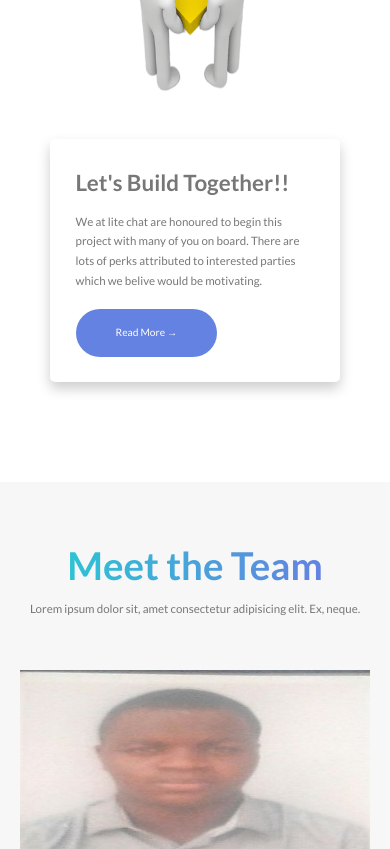
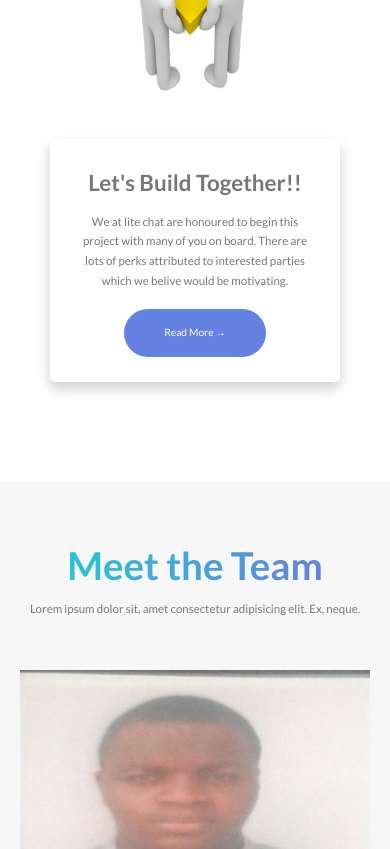
Before and after one commit to FolorunshoAyo/LightChat, a website: page index.html in a window 390 px wide. Shown: the part 3160-4009 px from the top of the page. Drawn offline with Linux system fonts and the light colour scheme.

Commit message:
Added translator with mobile responsiveness

```diff
--- a/sass/components/_about-us.scss
+++ b/sass/components/_about-us.scss
@@ -4,11 +4,25 @@
 
   &__box {
     padding: 20px;
+
+    @include respond(tab-port){
+      text-align: center;
+    }
   }
 
   &__img {
     width: 100%;
     height: 250px;
+
+    @include respond(tab-port){
+      width: 500px;
+      height: 350px;
+    }
+
+    @include respond(med-phone){
+      max-width: 100%;
+      height: auto;
+    }
   }
 
   &__caption {
--- a/sass/layout/_footer.scss
+++ b/sass/layout/_footer.scss
@@ -5,7 +5,7 @@
     &__band{
         height: 60px;
         background-image: linear-gradient(105deg, $color-primary-1, $color-primary-2);
-        margin-bottom: 25px;
+        margin-bottom: 20px;
     }
 
     &__text{
@@ -73,11 +73,22 @@
 
         @include clearfix;
 
+        @include respond(med-phone){
+            width: 100%;
+            margin: 0;
+            padding: 1rem;
+        }
+
         [class^="col-"] {
             float: left;
 
             &:not(:last-child){
                 margin-right: $gutter-footer-horizontal;
+
+                @include respond(med-phone){
+                    margin-right: 0px;
+                    margin-bottom: 20px;
+                }
             }
 
             &:last-child{
@@ -88,5 +99,9 @@
 
     .col-1-of-2{
         width: calc((100% - #{$gutter-horizontal}) / 2);
+
+        @include respond(med-phone){
+            width: 100%;
+        }
     }
 }
--- a/sass/pages/_home.scss
+++ b/sass/pages/_home.scss
@@ -17,6 +17,10 @@
     padding: 4rem;
     border-radius: 5px;
     box-shadow: 0 1rem 2rem rgba($color-black, 0.2);
+
+    @include respond(tab-port){
+      text-align: center;
+    }
   }
 
   &__image {
@@ -152,6 +156,10 @@
         text-align: center;
       }
 
+      @include respond(small-phone){
+        padding: 45px 25px;
+      }
+
       li {
         font-weight: 900;
         font-size: 25px;
@@ -164,6 +172,10 @@
         @include respond(med-phone){
           font-size: 23px;
         }
+
+        @include respond(small-phone){
+          font-size: 15px;
+        }
       }
     }
   }
```
Also changed, not shown: css/style.css.
